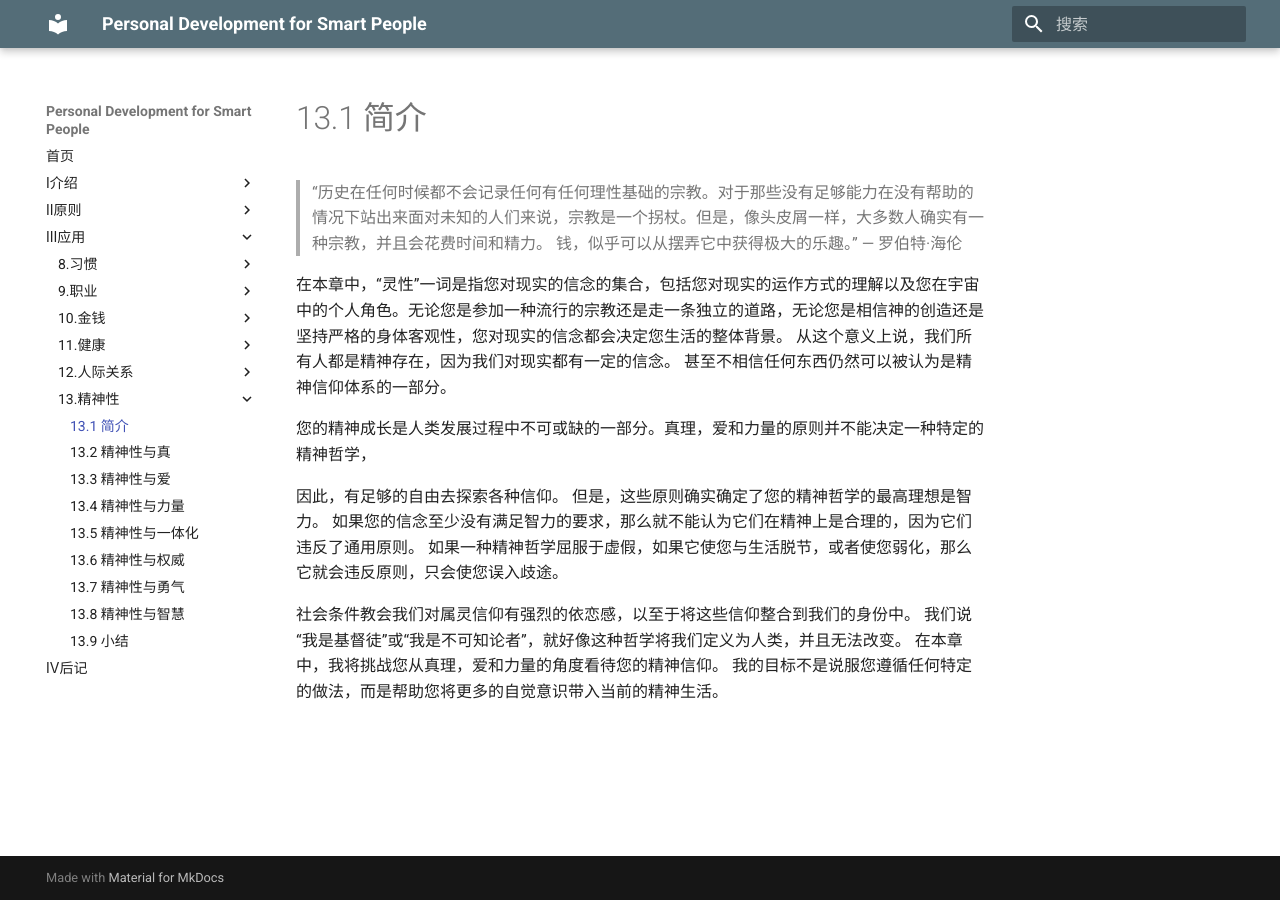
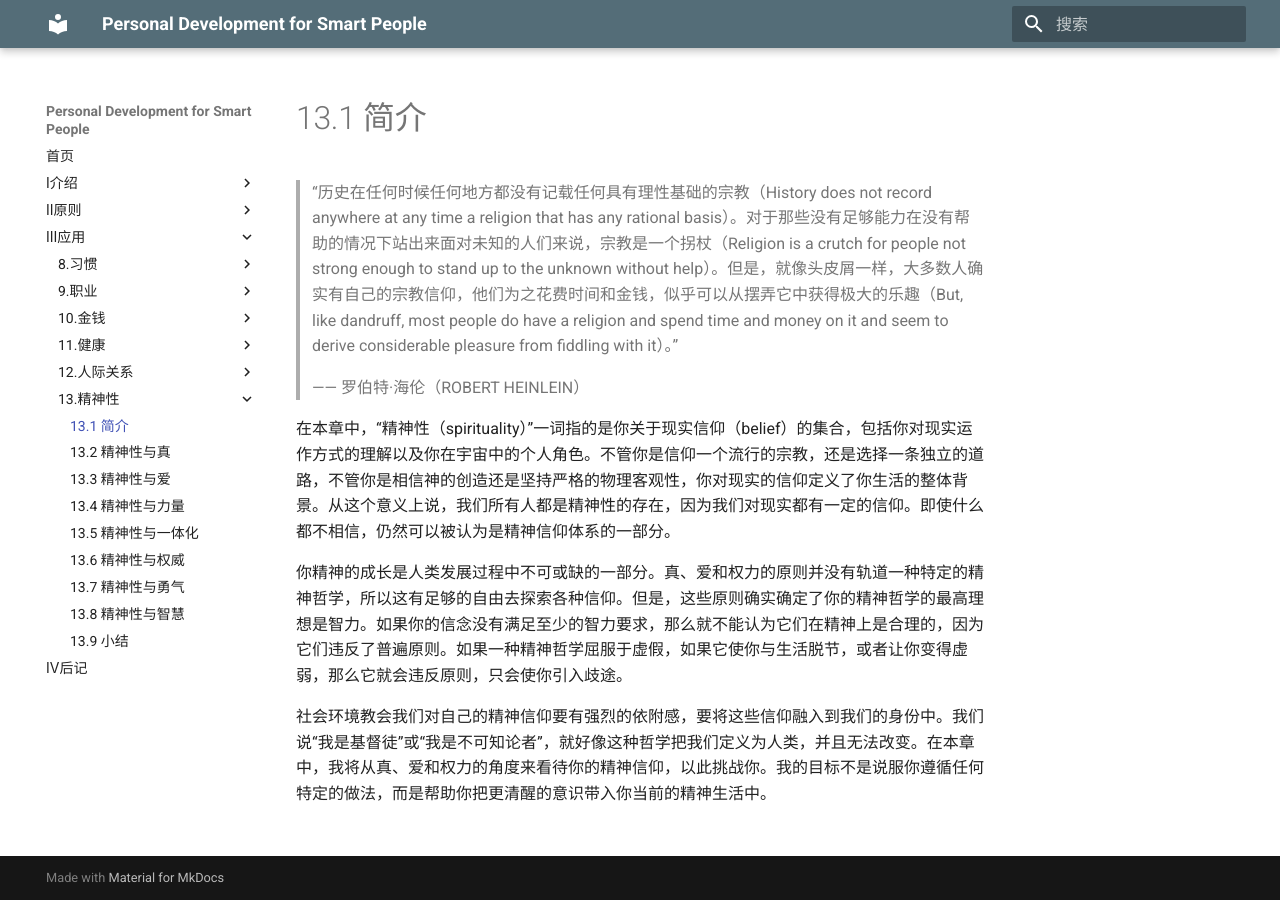
Before and after one commit to wtsnwei/pdsp, an MkDocs documentation site: the page built from docs/3.Application/13.spirituality/00.spirituality.md, in a window 1280 px wide. Built offline with MkDocs 1.6.1 and Material for MkDocs 9.7.7, drawn with Linux system fonts in a browser that asks for light colours.

Commit message:
spirituality《简介》这一小结

```diff
--- a/docs/3.Application/13.spirituality/00.spirituality.md
+++ b/docs/3.Application/13.spirituality/00.spirituality.md
@@ -3,12 +3,12 @@ title:      简介
 date:       2021-03-18
 ---
 
-> “历史在任何时候都不会记录任何有任何理性基础的宗教。对于那些没有足够能力在没有帮助的情况下站出来面对未知的人们来说，宗教是一个拐杖。但是，像头皮屑一样，大多数人确实有一种宗教，并且会花费时间和精力。 钱，似乎可以从摆弄它中获得极大的乐趣。” — 罗伯特·海伦
+> “历史在任何时候任何地方都没有记载任何具有理性基础的宗教（History does not record anywhere at any time a religion that has any rational basis）。对于那些没有足够能力在没有帮助的情况下站出来面对未知的人们来说，宗教是一个拐杖（Religion is a crutch for people not strong enough to stand up to the unknown without help）。但是，就像头皮屑一样，大多数人确实有自己的宗教信仰，他们为之花费时间和金钱，似乎可以从摆弄它中获得极大的乐趣（But, like dandruff, most people do have a religion and spend time and money on it and seem to derive considerable pleasure from fiddling with it）。”
+>
+> —— 罗伯特·海伦（ROBERT HEINLEIN）
 
-在本章中，“灵性”一词是指您对现实的信念的集合，包括您对现实的运作方式的理解以及您在宇宙中的个人角色。无论您是参加一种流行的宗教还是走一条独立的道路，无论您是相信神的创造还是坚持严格的身体客观性，您对现实的信念都会决定您生活的整体背景。 从这个意义上说，我们所有人都是精神存在，因为我们对现实都有一定的信念。 甚至不相信任何东西仍然可以被认为是精神信仰体系的一部分。
+在本章中，“精神性（spirituality）”一词指的是你关于现实信仰（belief）的集合，包括你对现实运作方式的理解以及你在宇宙中的个人角色。不管你是信仰一个流行的宗教，还是选择一条独立的道路，不管你是相信神的创造还是坚持严格的物理客观性，你对现实的信仰定义了你生活的整体背景。从这个意义上说，我们所有人都是精神性的存在，因为我们对现实都有一定的信仰。即使什么都不相信，仍然可以被认为是精神信仰体系的一部分。
 
-您的精神成长是人类发展过程中不可或缺的一部分。真理，爱和力量的原则并不能决定一种特定的精神哲学，
+你精神的成长是人类发展过程中不可或缺的一部分。真、爱和权力的原则并没有轨道一种特定的精神哲学，所以这有足够的自由去探索各种信仰。但是，这些原则确实确定了你的精神哲学的最高理想是智力。如果你的信念没有满足至少的智力要求，那么就不能认为它们在精神上是合理的，因为它们违反了普遍原则。如果一种精神哲学屈服于虚假，如果它使你与生活脱节，或者让你变得虚弱，那么它就会违反原则，只会使你引入歧途。
 
-因此，有足够的自由去探索各种信仰。 但是，这些原则确实确定了您的精神哲学的最高理想是智力。 如果您的信念至少没有满足智力的要求，那么就不能认为它们在精神上是合理的，因为它们违反了通用原则。 如果一种精神哲学屈服于虚假，如果它使您与生活脱节，或者使您弱化，那么它就会违反原则，只会使您误入歧途。
-
-社会条件教会我们对属灵信仰有强烈的依恋感，以至于将这些信仰整合到我们的身份中。 我们说“我是基督徒”或“我是不可知论者”，就好像这种哲学将我们定义为人类，并且无法改变。 在本章中，我将挑战您从真理，爱和力量的角度看待您的精神信仰。 我的目标不是说服您遵循任何特定的做法，而是帮助您将更多的自觉意识带入当前的精神生活。
+社会环境教会我们对自己的精神信仰要有强烈的依附感，要将这些信仰融入到我们的身份中。我们说“我是基督徒”或“我是不可知论者”，就好像这种哲学把我们定义为人类，并且无法改变。在本章中，我将从真、爱和权力的角度来看待你的精神信仰，以此挑战你。我的目标不是说服你遵循任何特定的做法，而是帮助你把更清醒的意识带入你当前的精神生活中。
```
